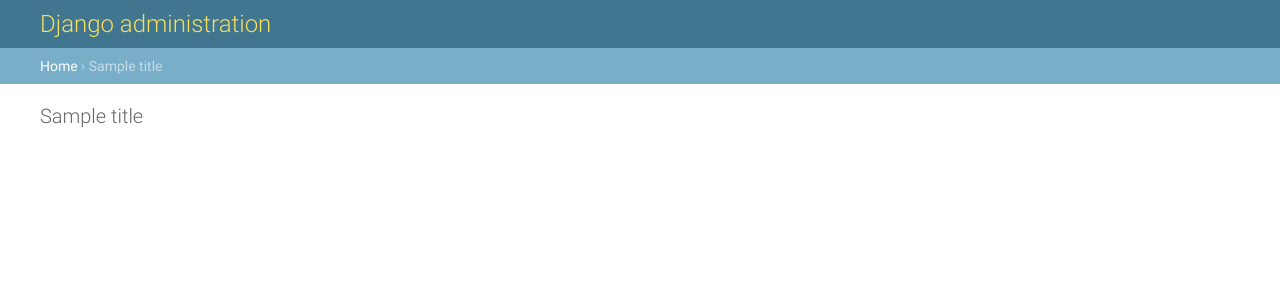
After one commit to IndieTea/SBTechList, a Django app: template catalog/templates/admin/base_site.html in a window 1280 px wide. The commit adds this page. Shown: the top 300 px of the page. Run offline with Django 3.2, Linux system fonts and the light colour scheme; the template is opened without the code that fills it: most values are stand-ins (such as "Sample title", 1, 10 or a date in 2020).

Commit message:
save changes

```diff
--- a/catalog/admin.py
+++ b/catalog/admin.py
@@ -1,5 +1,8 @@
 from django.contrib import admin
 from .models import Sbtechlist
+
+
+#class Sbtechlist(admin.ModelAdmin)
 
 # Register your models here.
 admin.site.register(Sbtechlist)
--- a/catalog/templates/Sbtechlist/index.html
+++ b/catalog/templates/Sbtechlist/index.html
@@ -28,6 +28,7 @@
 
             <table>
                 <tr>
+                    {% for item in list_Sbtechorgs %}
                     <td>Name of Company</td>
                     <td>Type of Company</td>
                     <td>Descriptioin</td>
@@ -38,7 +39,7 @@
                     <td>Approximate number of employees</td>
                     <td>Year Founded</td>
                 </tr>
-                {% for item in list_Sbtechorgs %}
+
                 <tr>
                     <td>{{ item.field1 }}</td>
                      ...
--- /dev/null
+++ b/catalog/templates/admin/base_site.html
@@ -0,0 +1,9 @@
+{% extends "admin/base.html" %}
+
+{% block title %}{{ title }} | {{ site_title|default:_('Django site admin') }}{% endblock %}
+
+{% block branding %}
+<h1 id="Santa Barbara Tech List"><a href="{% url 'admin:index' %}">{{ site_header|default:_('Django administration') }}</a></h1>
+{% endblock %}
+
+{% block nav-global %}{% endblock %}
```
